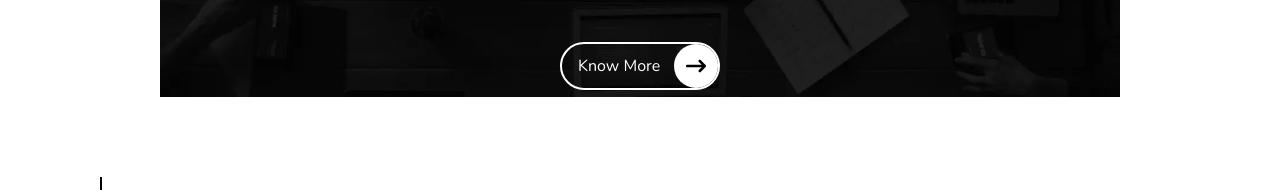
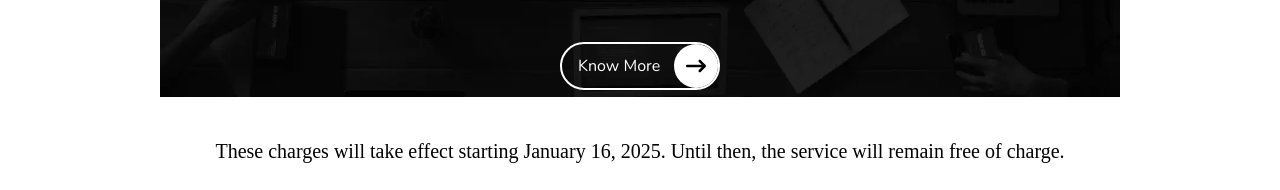
Before and after one commit to syedhaamed/NexMentorFrontend, a React (Vite) app: page /became-mentor in a window 1280 px wide. Shown: the part 3160-3350 px from the top of the page. Built offline with nearby package versions, Linux system fonts and the light colour scheme; no server answers.

Commit message:
add a sentence in became a mentor

```diff
--- a/src/components/BecameMentorComponents/FeeInfo.jsx
+++ b/src/components/BecameMentorComponents/FeeInfo.jsx
@@ -5,6 +5,7 @@ import { NavLink } from 'react-router-dom'
 function FeeInfo() {
     return (
         <>
+            <h1 className='text-center md:text-lg xl:text-xl font-cg-times mb-6 px-5'>These charges will take effect starting January 16, 2025. Until then, the service will remain free of charge.</h1> {/* remove this later */}
             <div className='w-full h-auto flex flex-col gap-3 justify-center md:flex-row xl:px-20 xl:my-10 xl:gap-10'>
                 <div className='w-full h-auto flex flex-col px-5'>
                     <p className="py-1.5 border-l-2 px-3 md:text-lg font-semibold md:py-2 border-l-black text-[#000B26]">
```
